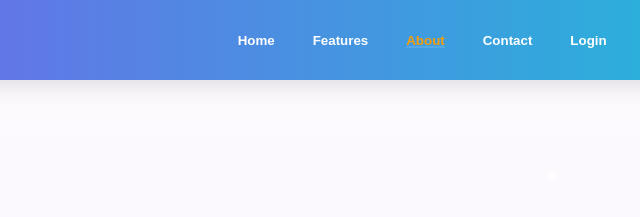
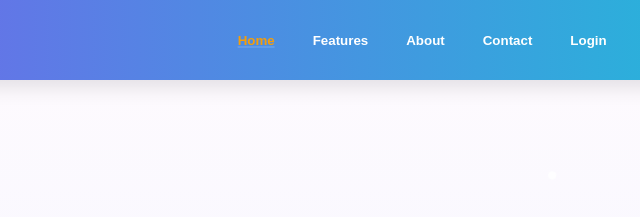
Before and after one commit to ayomide-ai/intelligential, a plain HTML site: page about.html in a window 1280 px wide. Shown: the top 217 px of the page, 472-1112 px from the left. Drawn offline with Linux system fonts and the light colour scheme.

Commit message:
Update about.html

```diff
--- a/about.html
+++ b/about.html
@@ -6,14 +6,15 @@
   <nav class="navbar">
     <div class="nav-inner">
       <div class="brand" onclick="location.href='./index.html'"><div class="logo">🎓</div><div><div style="font-weight:800">Intelligential</div></div></div>
-      <div class="nav-links" id="nav-links">
-        <button onclick="location.href='./index.html'">Home</button>
+<div class="nav-links" id="nav-links">
+        <button class="active" onclick="location.href='./home.html'">Home</button>
         <button onclick="location.href='./features.html'">Features</button>
-        <button class="active" onclick="location.href='./about.html'">About</button>
+        <button onclick="location.href='./about.html'">About</button>
         <button onclick="location.href='./contact.html'">Contact</button>
-        <button onclick="location.href='./login.html'">Login</button>
+        <button onclick="location.href='./index.html'">Login</button>
         <button onclick="toggleTheme()" class="btn-ghost">Toggle Theme</button>
       </div>
+
       <button id="hamburger-btn" class="hamburger">☰</button>
     </div>
   </nav>
```
